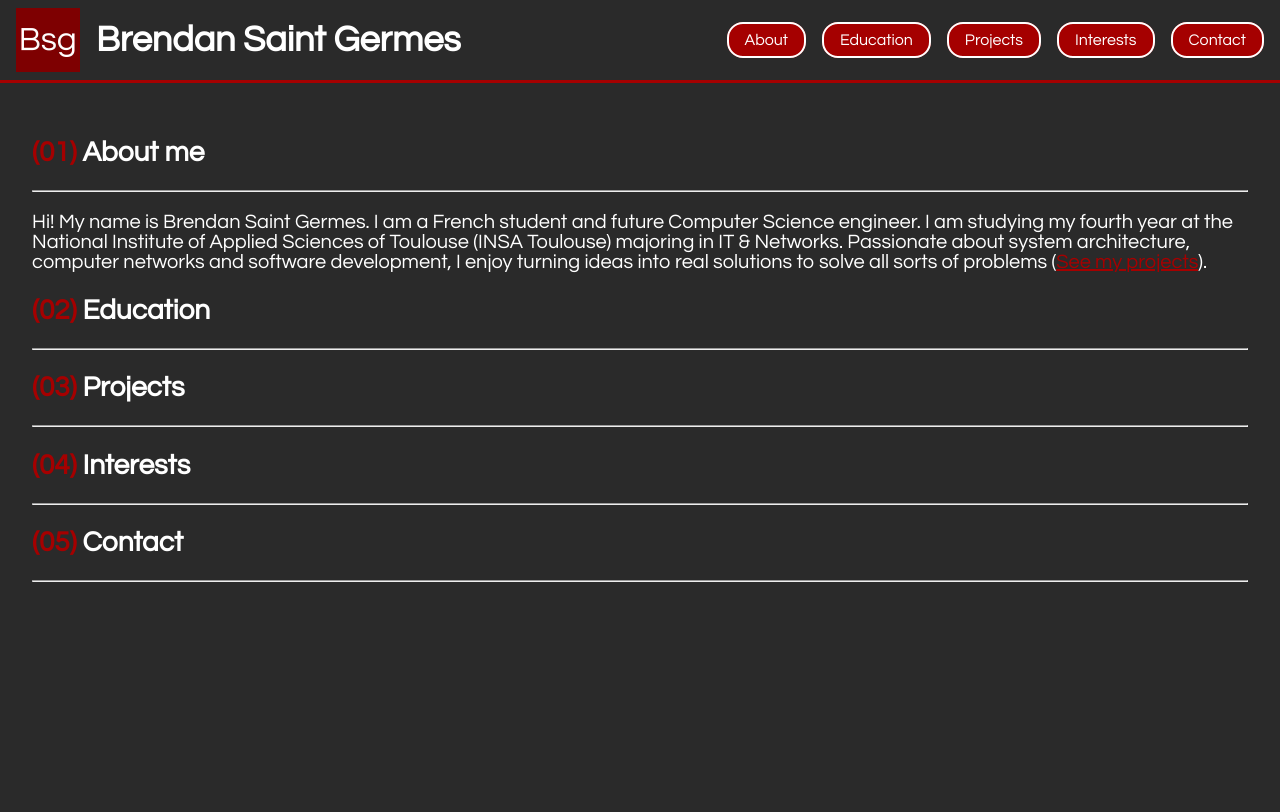
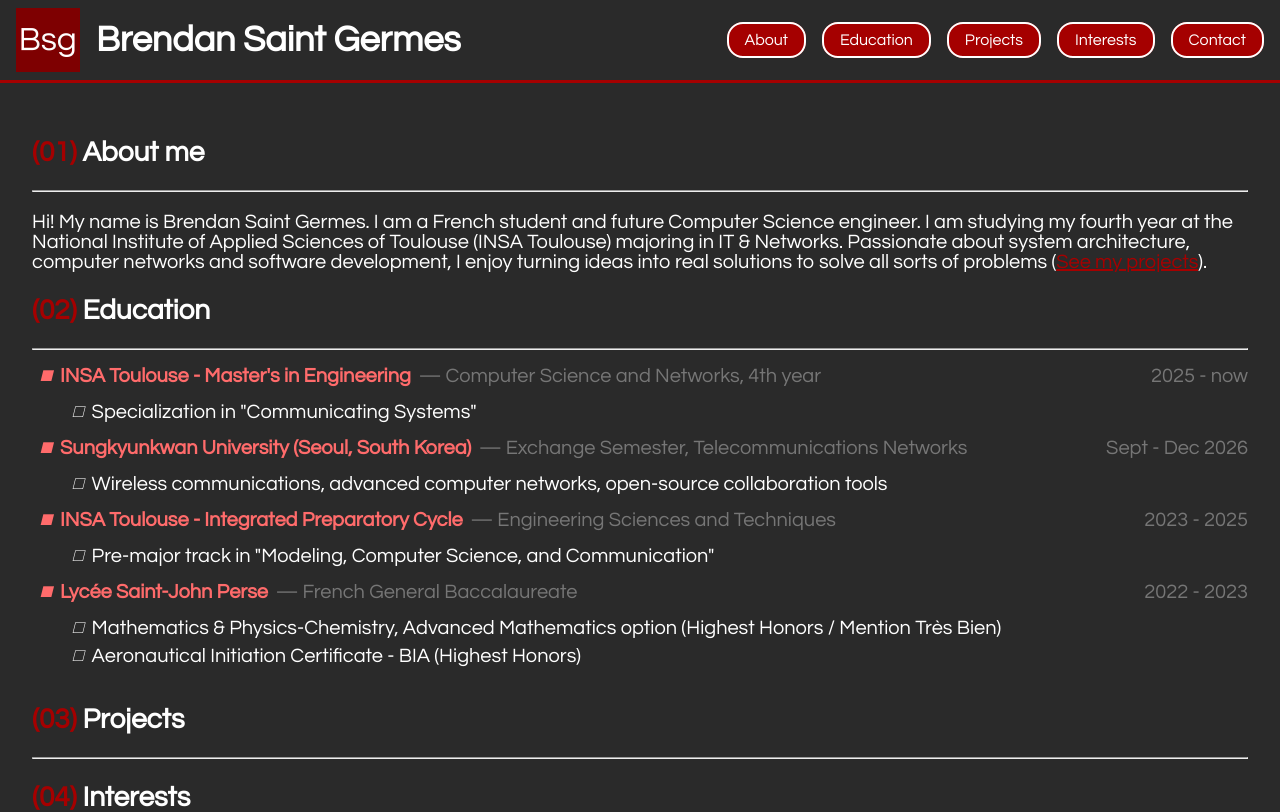
Before and after one commit to BrendanSG/brendansg.github.io, a React (Vite) app: page / in a window 1280 px wide. Shown: the top 812 px of the page. Built offline with nearby package versions, Linux system fonts and the light colour scheme.

Commit message:
Add "education" section

```diff
--- a/src/index.css
+++ b/src/index.css
@@ -12,7 +12,8 @@ body {
 	--bg: #2a2a2a;
 	--content: white;
 	--primary: #a50000;
-	--secondary: #e1dd1b;
+	--secondary: #ff6b6b;
+	--gray: #767676;
 
 	background: var(--bg);
 	color: var(--content);
@@ -24,6 +25,9 @@ h1 {
 }
 h2 {
 	font-size: 1.75rem;
+}
+h3 {
+	font-size: 1.25rem;
 }
 p {
 	font-size: 1.25rem;
@@ -39,6 +43,9 @@ a:hover {
 }
 .txt-secondary {
 	color: var(--secondary);
+}
+.txt-bold {
+	font-weight: bold;
 }
 
 /*
@@ -111,3 +118,57 @@ body > header > div#right > ul > li > a:hover {
 main {
 	padding: 2rem;
 }
+
+div.entries {
+	display: flex;
+	flex-direction: column;
+	/* gap: 1rem; */
+
+	margin-top: 1rem;
+}
+div.entries > article.entry > div.entry-head {
+	display: flex;
+	flex-direction: row;
+	align-items: center;
+}
+div.entries > article.entry > div.entry-head::before {
+	content: '■';
+	color: var(--secondary);
+	font-style: italic;
+	margin: 0 0.5rem;
+}
+div.entries > article.entry > div.entry-head > * {
+	margin: 0;
+}
+div.entries > article.entry > div.entry-head > *:first-child {
+	margin-right: 0.5rem;
+}
+div.entries > article.entry > div.entry-head > span {
+	font-size: 1.25rem;
+	color: var(--gray);
+}
+div.entries > article.entry > div.entry-head > span:nth-child(3) {
+	margin-left: auto;
+}
+div.entries > article.entry > ul.entry-details {
+	display: flex;
+	flex-direction: column;
+	gap: 0.5rem;
+	padding: 0;
+	margin-left: 2rem;
+}
+div.entries > article.entry > ul.entry-details > li {
+	display: flex;
+	flex-direction: row;
+	align-items: center;
+}
+div.entries > article.entry > ul.entry-details > li::before {
+	content: '□';
+	color: var(--content);
+	font-style: italic;
+	left: 1rem;
+	margin: 0 0.5rem;
+}
+div.entries > article.entry > ul.entry-details > li > p {
+	margin: 0;
+}
--- a/src/sections/education.tsx
+++ b/src/sections/education.tsx
@@ -1,7 +1,63 @@
 import type { Section } from '../types/sections';
+
+type EducationEntry = {
+	name: string,
+	additional: string,
+	time: string,
+	details: string[]
+}
+const educationEntries: EducationEntry[] = [
+	{
+		name: 'INSA Toulouse - Master\'s in Engineering',
+		additional: 'Computer Science and Networks, 4th year',
+		time: '2025 - now',
+		details: [
+			'Specialization in "Communicating Systems"'
+		]
+	},
+	{
+		name: 'Sungkyunkwan University (Seoul, South Korea)',
+		additional: 'Exchange Semester, Telecommunications Networks',
+		time: 'Sept - Dec 2026',
+		details: [
+			'Wireless communications, advanced computer networks, open-source collaboration tools'
+		]
+	},
+	{
+		name: 'INSA Toulouse - Integrated Preparatory Cycle',
+		additional: 'Engineering Sciences and Techniques',
+		time: '2023 - 2025',
+		details: [
+			'Pre-major track in "Modeling, Computer Science, and Communication"'
+		]
+	},
+	{
+		name: 'Lycée Saint-John Perse',
+		additional: 'French General Baccalaureate',
+		time: '2022 - 2023',
+		details: [
+			'Mathematics & Physics-Chemistry, Advanced Mathematics option (Highest Honors / Mention Très Bien)',
+			'Aeronautical Initiation Certificate - BIA (Highest Honors)'
+		]
+	}
+]
 
 export const educationSection = {
 	id: 'education',
 	shortname: 'Education',
 	order: 2,
+	content: <>
+		<div className="entries">
+			{educationEntries.map((entry) => (<article className="entry">
+				<div className="entry-head">
+					<h3 className="txt-secondary">{entry.name}</h3>
+					<span>— {entry.additional}</span>
+					<span>{entry.time}</span>
+				</div>
+				<ul className="entry-details">
+					{entry.details.map((detail) => (<li><p>{detail}</p></li>))}
+				</ul>
+			</article>))}
+		</div>
+	</>
 } as Section;
```
